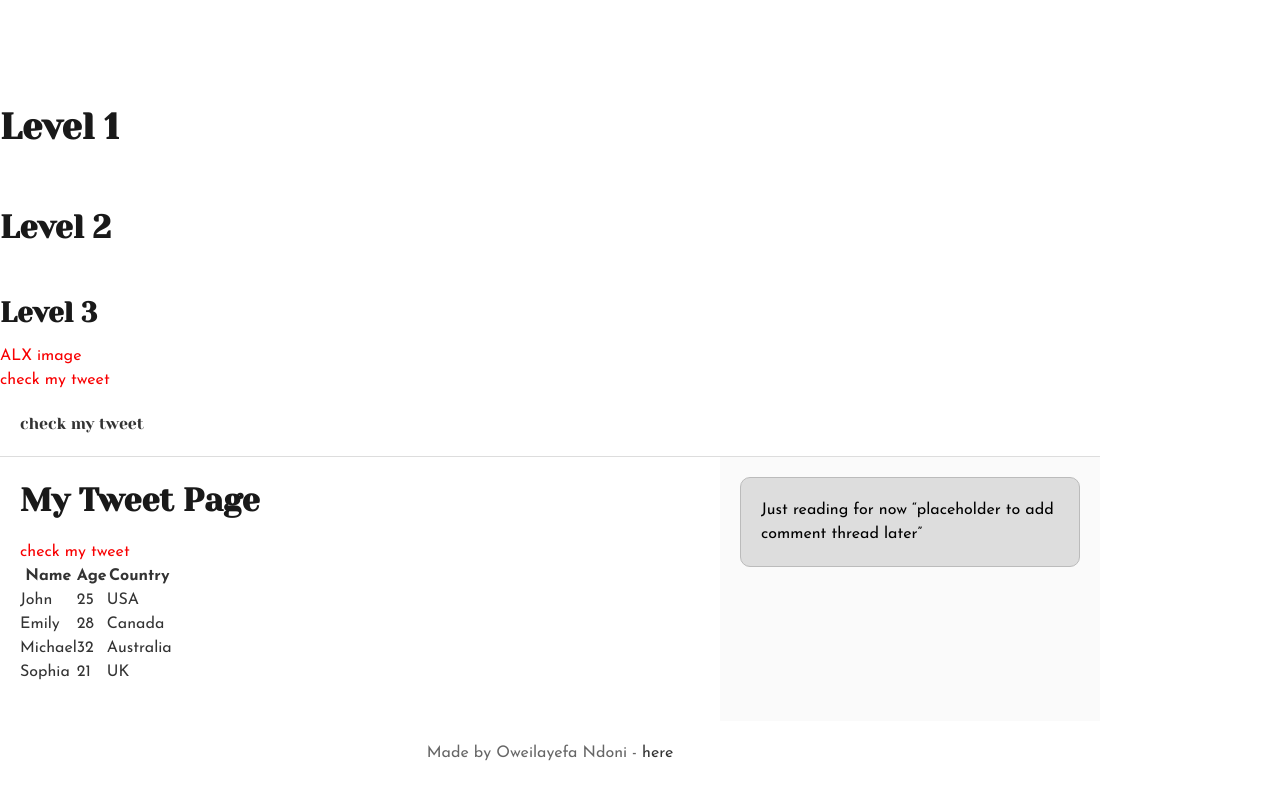
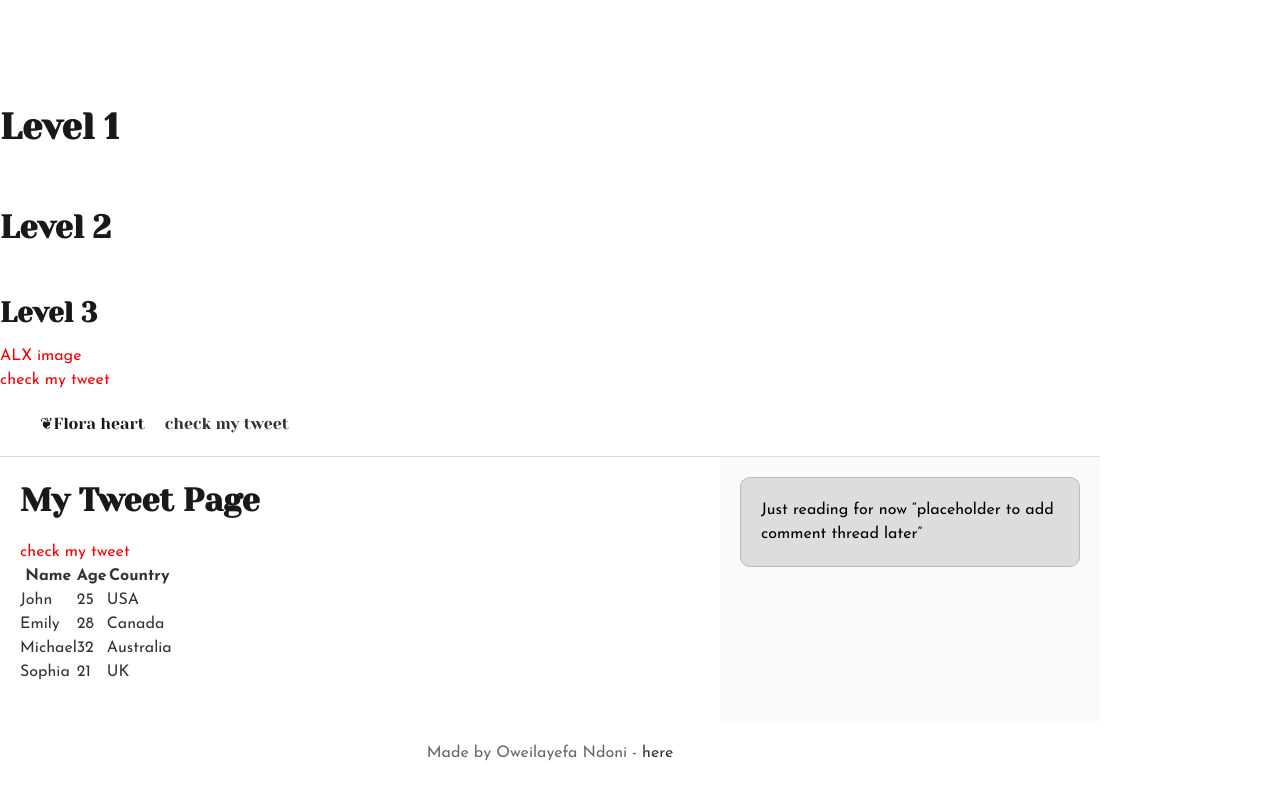
Before and after one commit to Oweis-Nd/alx_html_css, a plain HTML site: page css_basic/index.html in a window 1280 px wide. Drawn offline with Linux system fonts and the light colour scheme.

Commit message:
Modified

```diff
--- a/css_basic/index.html
+++ b/css_basic/index.html
@@ -22,6 +22,8 @@
         <header>
             <ul>
                 <li>
+                    <!--Logo add here-->
+                    <li class="Logo">❦Flora heart</li>
                     <a href="tweets.html">check my tweet</a>
                 </li>
             </ul>
```
